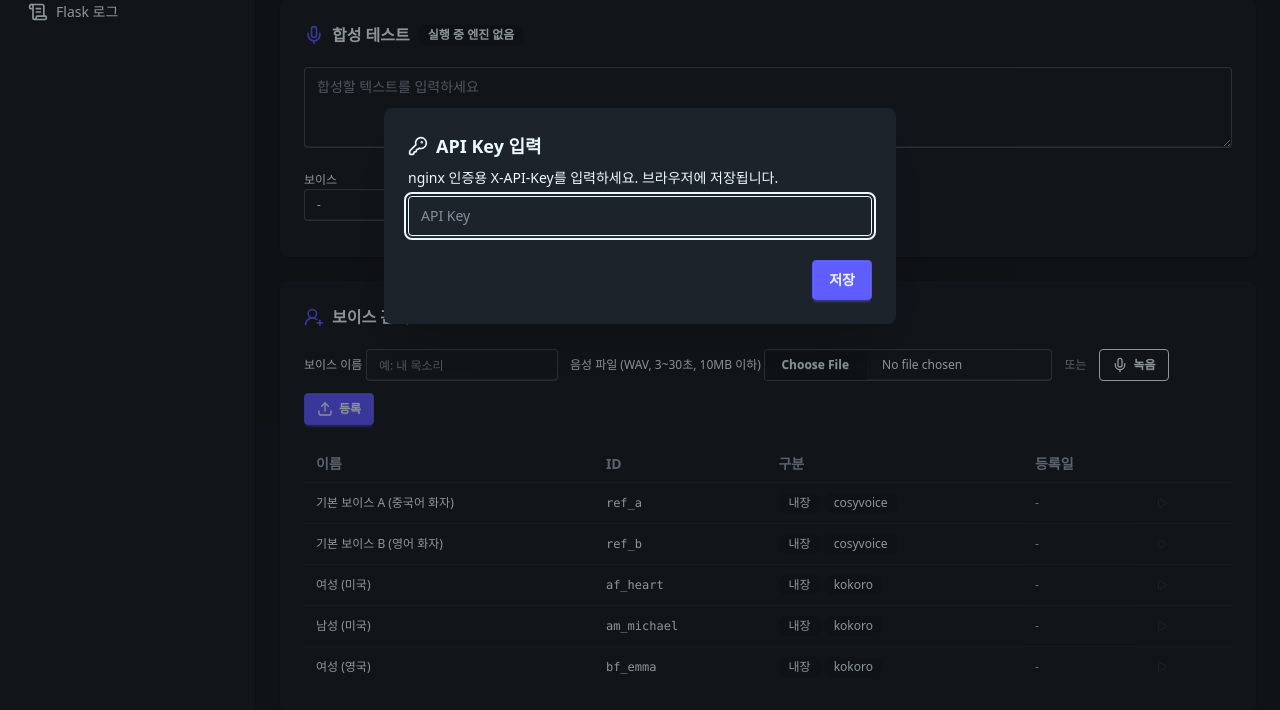
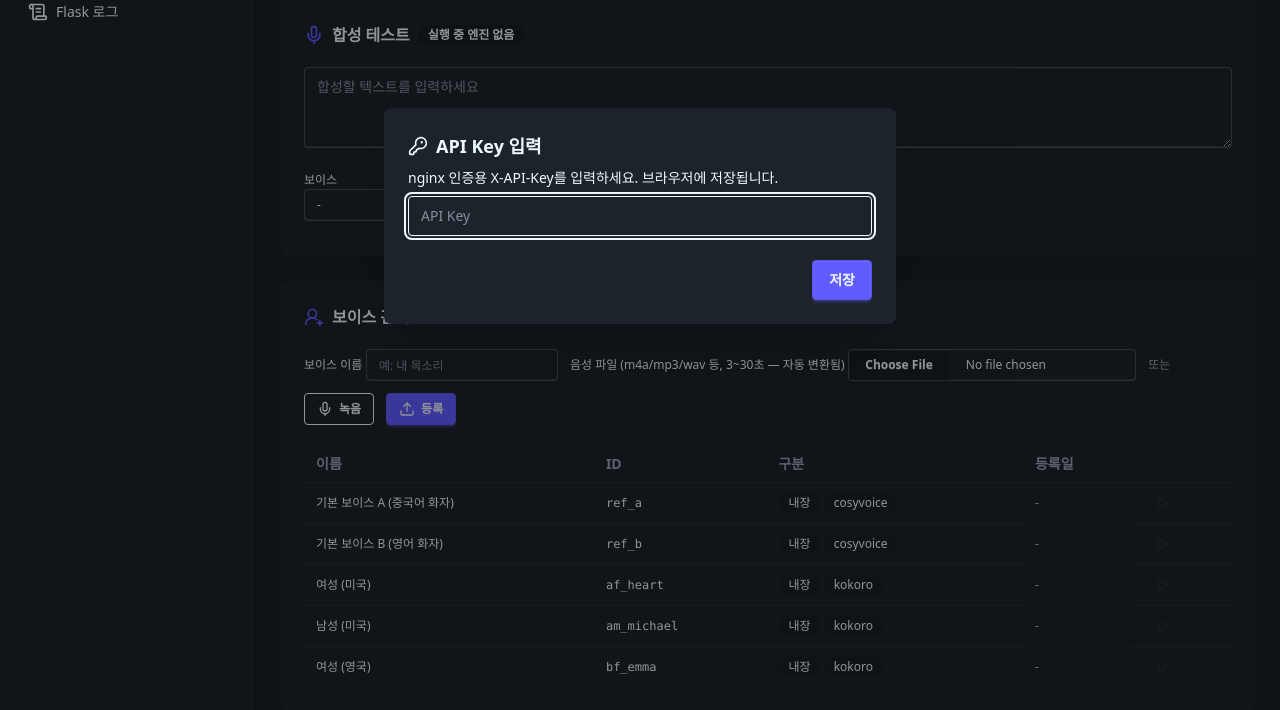
Before and after one commit to Cassiiopeia/suh-project-control, a Flask app: page /admin/tts in a window 1280 px wide. Shown: the part 340-1050 px from the top of the page. Run offline with Flask 3, Linux system fonts and the light colour scheme; style sheets or scripts are compiled from the project's sources.

Commit message:
TTS 외부 공개 서비스 : fix : 업로드 413 해결(nginx 한도)·오디오 자동 WAV 변환(m4a/mp3)·드래그드랍 등록 지원

```diff
--- a/suh-ai-server/flask/static/js/tts.js
+++ b/suh-ai-server/flask/static/js/tts.js
@@ -350,27 +350,64 @@
   el('voice-record-preview').classList.add('hidden');
 });
 
+let droppedFile = null;  // 드래그&드랍으로 받은 파일 (파일 선택보다 우선순위 낮음)
+
+// 카드 전체를 드랍 영역으로 — 어떤 오디오든 받는다 (업로드 시 WAV로 자동 변환)
+const voiceCard = el('voice-card');
+['dragover', 'dragenter'].forEach(ev => voiceCard.addEventListener(ev, e => {
+  e.preventDefault();
+  voiceCard.classList.add('ring', 'ring-primary');
+}));
+['dragleave', 'drop'].forEach(ev => voiceCard.addEventListener(ev, e => {
+  e.preventDefault();
+  voiceCard.classList.remove('ring', 'ring-primary');
+}));
+voiceCard.addEventListener('drop', e => {
+  const f = e.dataTransfer.files && e.dataTransfer.files[0];
+  if (!f) return;
+  droppedFile = f;
+  showToast(`파일 준비됨: ${f.name} — 이름 입력 후 등록을 누르세요`, 'info');
+});
+
+async function toUploadWav(file) {
+  /* m4a/mp3 등 브라우저가 디코딩 가능한 모든 오디오를 서버가 받는 PCM16 WAV로 변환.
+     이미 WAV여도 float32 등 변형이 있어 항상 재인코딩한다 */
+  try {
+    return await blobToWav(file);
+  } catch (e) {
+    throw new Error('오디오 변환 실패 — 파일 형식을 확인하세요 (' + e.message + ')');
+  }
+}
+
 el('voice-upload').addEventListener('click', async () => {
   const name = el('voice-name').value.trim();
-  // 파일 선택이 우선, 없으면 브라우저 녹음 결과 사용
-  const file = el('voice-file').files[0]
+  // 우선순위: 파일 선택 > 드래그&드랍 > 브라우저 녹음
+  const source = el('voice-file').files[0] || droppedFile
     || (recordedWav && new File([recordedWav], 'recorded.wav', { type: 'audio/wav' }));
   if (!name) { showToast('보이스 이름을 입력하세요', 'warning'); return; }
-  if (!file) { showToast('음성 파일을 선택하거나 녹음하세요', 'warning'); return; }
-  const form = new FormData();
-  form.append('name', name);
-  form.append('file', file);
+  if (!source) { showToast('음성 파일을 선택/드랍하거나 녹음하세요', 'warning'); return; }
   const btn = el('voice-upload');
   btn.disabled = true;
   try {
+    const wavBlob = await toUploadWav(source);
+    const form = new FormData();
+    form.append('name', name);
+    form.append('file', new File([wavBlob], 'voice.wav', { type: 'audio/wav' }));
     const resp = await fetch(TTS_API + '/voices', {
       method: 'POST', headers: { 'X-API-Key': apiKey() }, body: form,
     });
-    const data = await resp.json();
+    // 게이트웨이(413/524 등)가 HTML을 돌려주는 경우 대비 — JSON 파싱 실패를 친절하게
+    let data;
+    try {
+      data = await resp.json();
+    } catch (e) {
+      throw new Error(`업로드 실패 (HTTP ${resp.status}) — 파일이 크거나 서버 제한에 걸렸습니다`);
+    }
     if (!resp.ok) throw new Error(data.error || '등록 실패');
     showToast(`보이스 등록 완료: ${data.voice.id}`, 'success');
     el('voice-name').value = '';
     el('voice-file').value = '';
+    droppedFile = null;
     recordedWav = null;
     el('voice-record-preview').classList.add('hidden');
     loadVoices();
--- a/suh-ai-server/flask/templates/admin/tts.html
+++ b/suh-ai-server/flask/templates/admin/tts.html
@@ -52,8 +52,8 @@
     </div>
   </div>
 
-  <!-- 보이스 관리 (제로샷 클로닝) -->
-  <div class="card bg-base-100 shadow">
+  <!-- 보이스 관리 (제로샷 클로닝) — 카드 전체가 드래그&드랍 영역 -->
+  <div id="voice-card" class="card bg-base-100 shadow">
     <div class="card-body space-y-3">
       <h2 class="card-title text-base">
         <i data-lucide="user-round-plus" class="size-5 text-primary"></i>보이스 관리
@@ -66,8 +66,8 @@
                  class="input input-bordered input-sm w-48" />
         </label>
         <label class="form-control">
-          <span class="label-text text-xs mb-1">음성 파일 (WAV, 3~30초, 10MB 이하)</span>
-          <input id="voice-file" type="file" accept=".wav,audio/wav"
+          <span class="label-text text-xs mb-1">음성 파일 (m4a/mp3/wav 등, 3~30초 — 자동 변환됨)</span>
+          <input id="voice-file" type="file" accept="audio/*,.wav,.mp3,.m4a,.aac,.ogg,.webm"
                  class="file-input file-input-bordered file-input-sm w-72" />
         </label>
         <span class="text-xs opacity-60 pb-2">또는</span>
```
Also changed, not shown: 1 other file.
